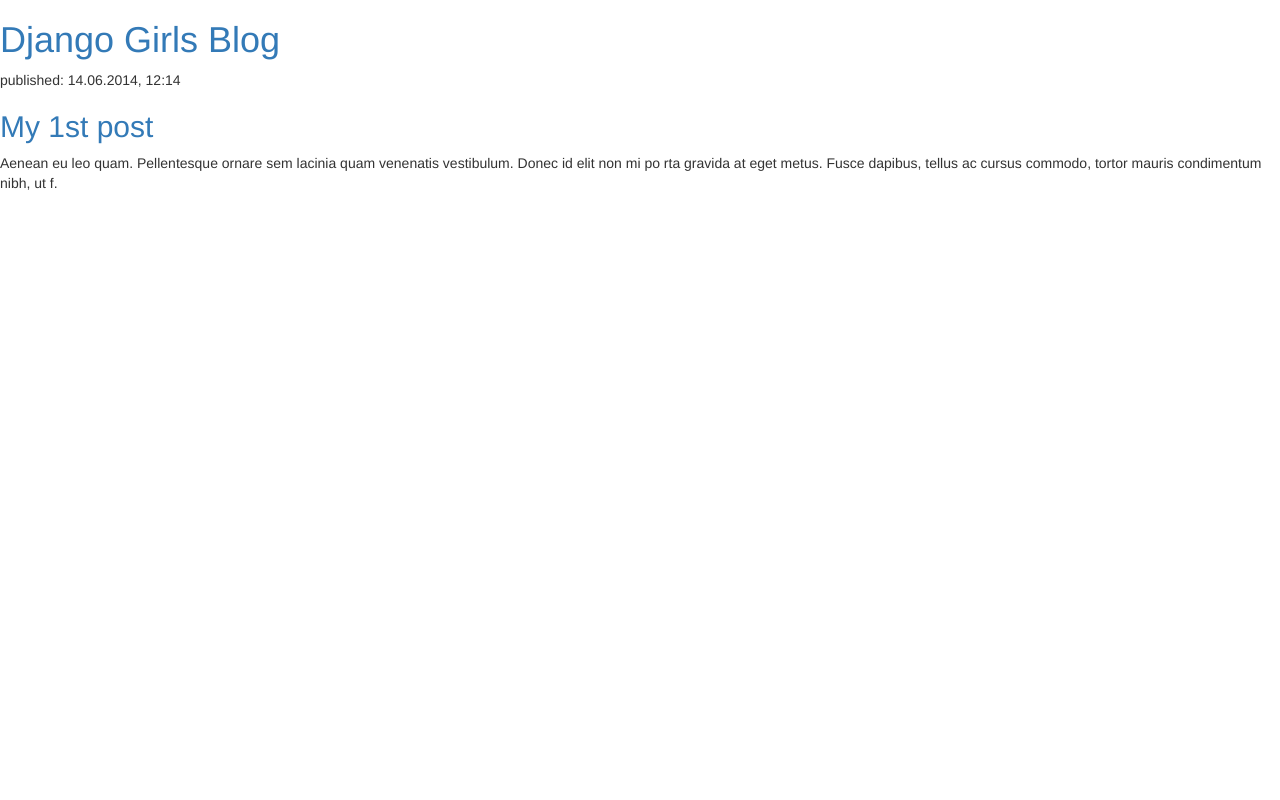
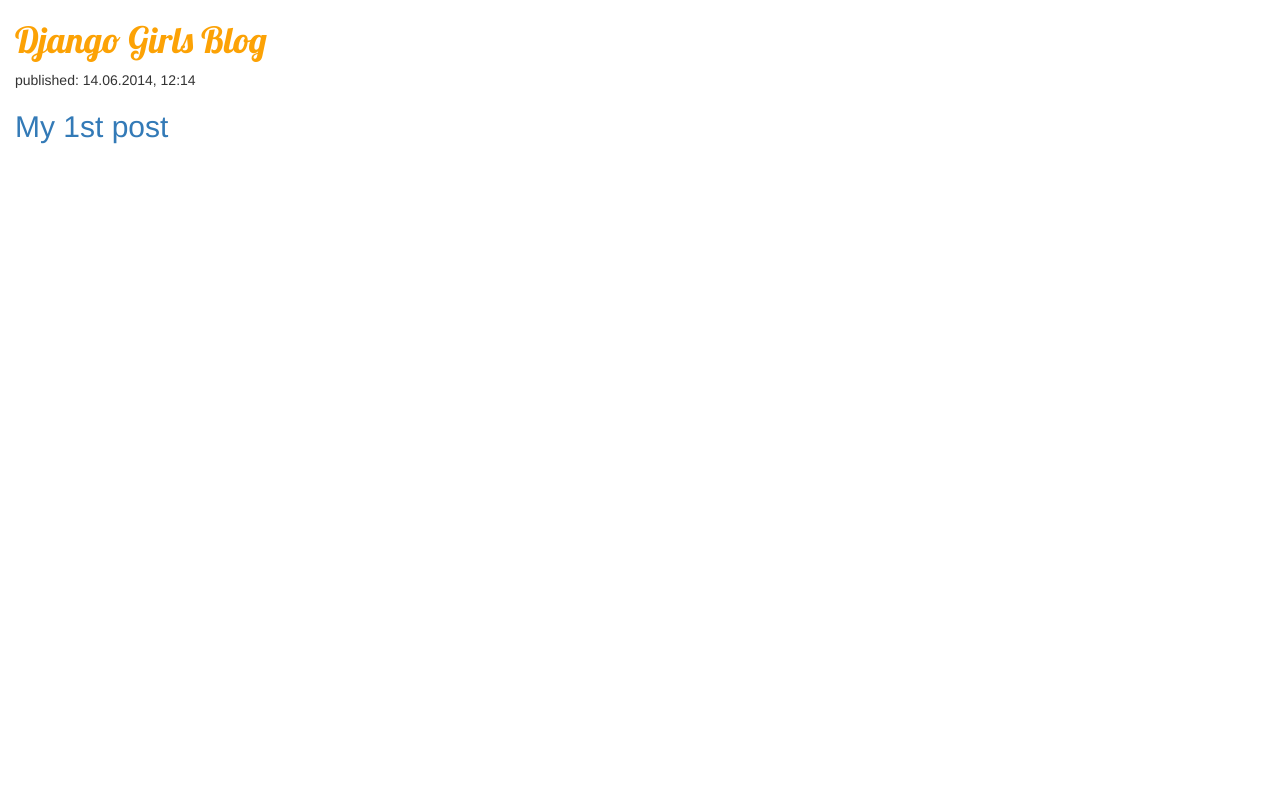
Before and after one commit to Zico007/my-first-blog, a Django app: template blog/templates/blog/post_list.html in a window 1280 px wide. Run offline with Django 3.2, Linux system fonts and the light colour scheme; the template is opened without the code that fills it, so the values that code supplies are empty; parts of the project's set-up code (start-up, migrations or seed data) failed here and were passed over; some libraries are stand-ins or nearby versions.

Commit message:
Modified templates to display posts from database.

```diff
--- /dev/null
+++ b/blog/static/blog.css
@@ -0,0 +1,7 @@
+h1 a {
+    color: #FCA205;
+    font-family: 'Lobster';
+}
+body {
+padding-left: 15px;
+}
--- a/blog/templates/blog/post_list.html
+++ b/blog/templates/blog/post_list.html
@@ -1,7 +1,10 @@
+{% load staticfiles %}
 <html>
 	<head>
 		<link rel="stylesheet" href="//maxcdn.bootstrapcdn.com/bootstrap/3.2.0/css/bootstrap.min.css">
         <link rel="stylesheet" href="//maxcdn.bootstrapcdn.com/bootstrap/3.2.0/css/bootstrap-theme.min.css">
+        <link href="//fonts.googleapis.com/css?family=Lobster&subset=latin,latin-ext" rel="stylesheet" type="text/css">
+        <link rel="stylesheet" href="{% static 'css/blog.css' %}">
 		<title>Django Girls blog</title>
 	</head>
 	<body>
@@ -19,8 +22,7 @@
 		<div>
 			<p>published: 14.06.2014, 12:14</p>
 				<h2><a href="">My 1st post</a></h2>
-			<p>Aenean eu leo quam. Pellentesque ornare sem lacinia quam venenatis vestibulum. Donec id elit non mi po
-rta gravida at eget metus. Fusce dapibus, tellus ac cursus commodo, tortor mauris condimentum nibh, ut f.</p>
+			<p></p>
 		</div>
 	</body>
 </html>
```
